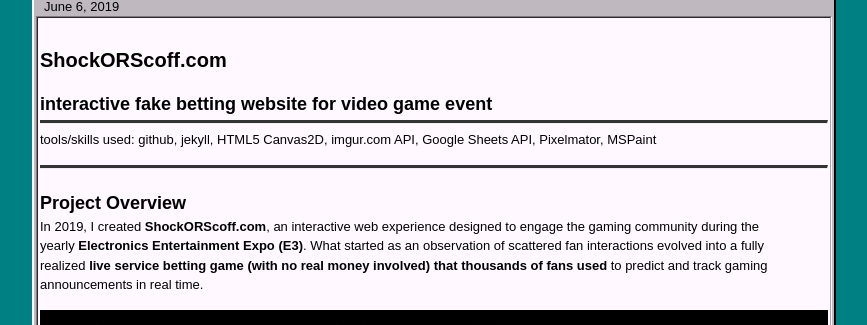
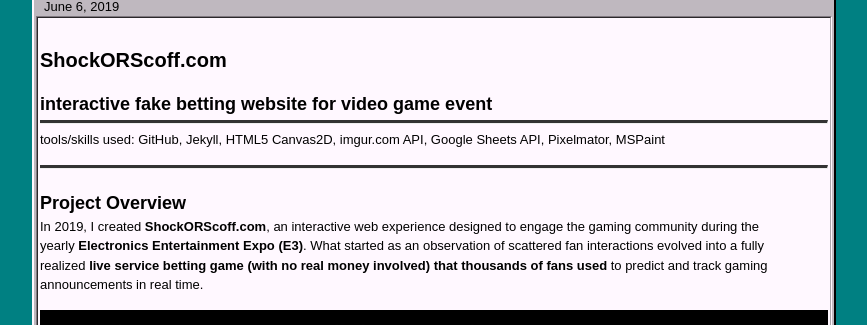
Before and after one commit to fodninetyfive/fodninetyfive.github.io, a Jekyll site: the page built from _posts/myprojects/creative/2019-06-06-shockorscoffdotcom.md, in a window 1280 px wide. Shown: the part 345-670 px from the top of the page, without its empty margins (206-1073 px from the left). Built offline with Jekyll 4.4.1, drawn with Linux system fonts in a browser that asks for light colours.

```diff
--- a/_posts/myprojects/creative/2019-06-06-shockorscoffdotcom.md
+++ b/_posts/myprojects/creative/2019-06-06-shockorscoffdotcom.md
@@ -6,7 +6,7 @@
 # ShockORScoff.com
 ## interactive fake betting website for video game event
 ****
-tools/skills used: github, jekyll, HTML5 Canvas2D, imgur.com API, Google Sheets API, Pixelmator, MSPaint
+tools/skills used: GitHub, Jekyll, HTML5 Canvas2D, imgur.com API, Google Sheets API, Pixelmator, MSPaint
 
 ****
 ## **Project Overview**
```
Also changed, not shown: other parts of _posts/myprojects/creative/2019-06-06-shockorscoffdotcom.md (+2 -0 lines), _posts/myprojects/creative/2024-07-23-johnvandeusendotcom.md (+1 -1 lines), _posts/myprojects/creative/2025-02-02-thebrendanleonardshow.md (+1 -1 lines).
